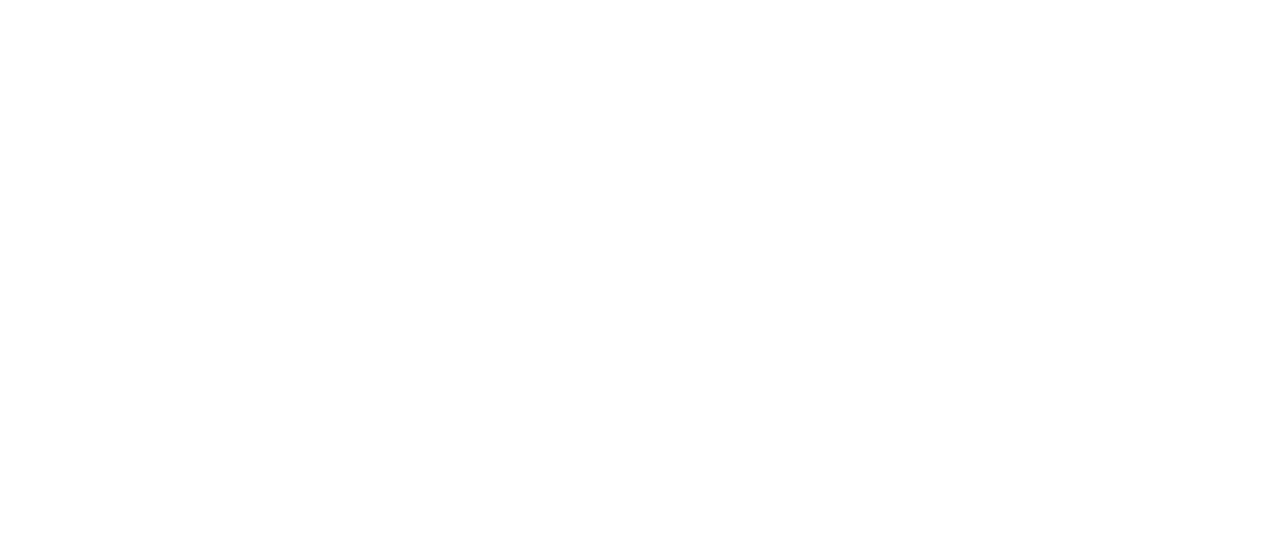
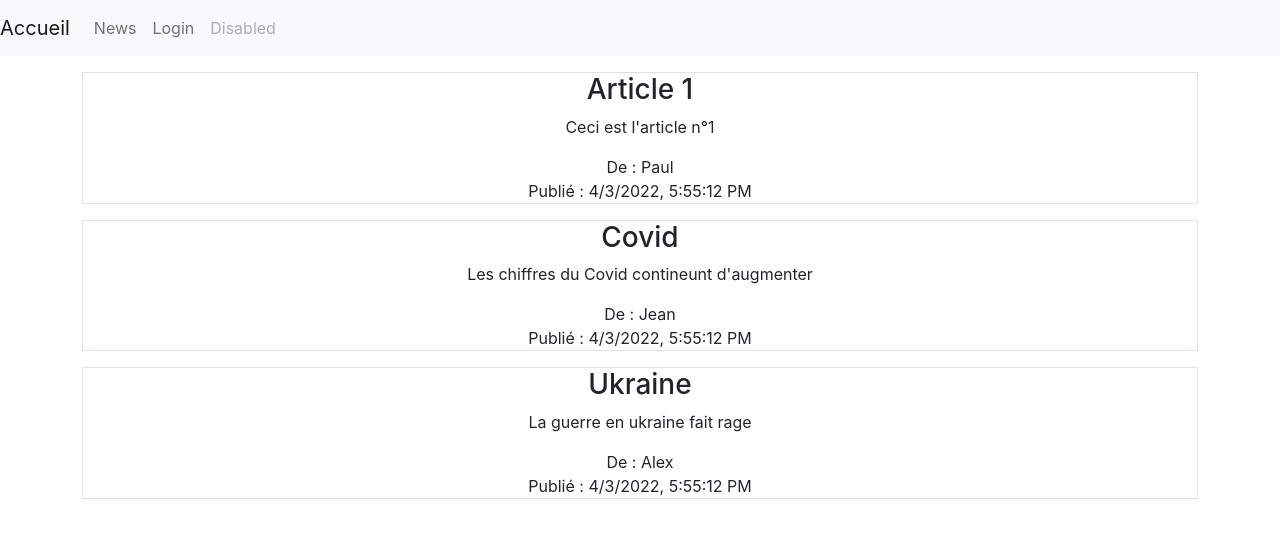
Before and after one commit to maximmrg/Tertoui, a React (Create React App) app in the folder tertoui_front/: page /news in a window 1280 px wide. Before the commit this address had no page. Shown: the top 538 px of the page. Built offline with nearby package versions, Linux system fonts and the light colour scheme.

Commit message:
navbar + login

```diff
--- a/tertoui_front/src/App.js
+++ b/tertoui_front/src/App.js
@@ -7,14 +7,37 @@
 import { BrowserRouter, Router, Route, Routes} from 'react-router-dom';
 import {Link} from 'react-router-dom';
 import Index from './pages/index';
+import { ListNews } from './pages/list_news';
+import Navigation from './Navigation';
+import UserProfile from './UserProfile';
 
 class App extends Component {
+
+  constructor(props){
+    super(props);
+  }
+
+  login = () => {
+    UserProfile.createSession();
+    this.setState({isLog: true});
+  }
+
+  logout = () => {
+      UserProfile.reset();
+      this.setState({isLog: false});
+  }
+
   render() {
+    const isLog = UserProfile.getIsSessionCurrent();
+    console.log(isLog);
   return (
     <>
+    <Navigation isLoggedIn={true}/>
+
       <Routes>
         <Route path='/' element={<Index/>}></Route>
         <Route path='/news_form' element={<NewsForm/>}></Route>
+        <Route path='/news' element={<ListNews/>}></Route>
         <Route path='/login' element={<LoginPage/>}></Route>
       </Routes>
     </>
--- /dev/null
+++ b/tertoui_front/src/Navigation.js
@@ -0,0 +1,80 @@
+import { Component } from "react";
+import { Link } from 'react-router-dom';
+import UserProfile from "./UserProfile";
+
+class NavBarLoggedIn extends Component {
+    render() {
+        return(
+            <>
+            <nav className="navbar navbar-expand-lg navbar-light bg-light">
+            <Link to={{
+                pathname: '/',
+            }} className="navbar-brand">Accueil</Link>
+            <button className="navbar-toggler" type="button" data-toggle="collapse" data-target="#navbarNav" aria-controls="navbarNav" aria-expanded="false" aria-label="Toggle navigation">
+                <span className="navbar-toggler-icon"></span>
+            </button>
+            <div className="collapse navbar-collapse" id="navbarNav">
+                <ul className="navbar-nav">
+                    <li className="nav-item">
+                        <Link to='/news' className="nav-link">News</Link>
+                    </li>
+                <li className="nav-item">
+                    <a className="nav-link disabled" href="#">Disabled</a>
+                </li>
+                </ul>
+            </div>
+            </nav>
+
+
+            </>
+        );
+    }
+}
+
+class NavBarPublic extends Component {
+    render() {
+        return(
+            <>
+            <nav className="navbar navbar-expand-lg navbar-light bg-light">
+            <Link to={{
+                pathname: '/',
+            }} className="navbar-brand">Accueil</Link>
+            <button className="navbar-toggler" type="button" data-toggle="collapse" data-target="#navbarNav" aria-controls="navbarNav" aria-expanded="false" aria-label="Toggle navigation">
+                <span className="navbar-toggler-icon"></span>
+            </button>
+            <div className="collapse navbar-collapse" id="navbarNav">
+                <ul className="navbar-nav">
+                    <li className="nav-item">
+                        <Link to='/news' className="nav-link">News</Link>
+                    </li>
+
+                <li className="nav-item">
+                    <Link to={{
+                        pathname: '/login',
+                    }} className="nav-link">Login</Link>
+                </li>
+
+                <li className="nav-item">
+                    <a className="nav-link disabled" href="#">Disabled</a>
+                </li>
+                </ul>
+            </div>
+            </nav>
+
+
+            </>
+        );
+    }
+}
+
+
+
+class Navigation extends Component {
+    render(){
+    return <>
+            {UserProfile.getIsSessionCurrent() ? <NavBarLoggedIn/> : <NavBarPublic/>}
+        </>
+    }
+};
+
+export default Navigation;
--- /dev/null
+++ b/tertoui_front/src/UserProfile.js
@@ -0,0 +1,62 @@
+var UserProfile = (function() {
+    var isSessionCurrent = false;
+
+    var email = "";
+    var pseudo = "";
+    var token = "";
+
+    var getIsSessionCurrent = function(){
+        return isSessionCurrent;
+    };
+
+    var createSession = function(){
+        isSessionCurrent = true;
+    }
+
+    var getMail = function(){
+        return email;
+    };
+
+    var setMail = function(mail_param){
+        email = mail_param;
+    };
+
+
+    var getPseudo = function(){
+        return pseudo;
+    };
+
+    var setPseudo = function(pseudo_param){
+        pseudo = pseudo_param;
+    };
+
+    var getToken = function(){
+        return token;
+    };
+
+    var setToken = function(token_param){
+        token = token_param;
+    };
+
+    var reset = function(){
+        email = '';
+        pseudo = '';
+        token = '';
+        isSessionCurrent = false;
+    };
+
+    return{
+        getMail: getMail,
+        setMail: setMail,
+        getPseudo: getPseudo,
+        setPseudo: setPseudo,
+        getToken: getToken,
+        setToken: setToken,
+        getIsSessionCurrent: getIsSessionCurrent,
+        reset: reset,
+        createSession: createSession,
+    }
+
+}) ();
+
+export default UserProfile;
--- a/tertoui_front/src/pages/create_news.jsx
+++ b/tertoui_front/src/pages/create_news.jsx
@@ -1,6 +1,7 @@
 import React from 'react';
 import { Component } from 'react';
 import ReactDOM from 'react-dom'
+import UserProfile from '../UserProfile'
 
 
 class Field extends Component {
@@ -30,9 +31,11 @@
         super(props)
         this.state = {
             titre: '',
-            article: ''
+            article: '',
+            author: UserProfile.getPseudo(),
         }
         this.handleChange = this.handleChange.bind(this)
+        this.handleSubmit= this.handleSubmit.bind(this)
     }
 
     handleChange (e) {
@@ -43,11 +46,23 @@
         })
     }
 
+    handleSubmit (e) {
+        e.preventDefault();
+        const data = JSON.stringify(this.state)
+        console.log(data)
+        UserProfile.reset();
+    }
+
     render () {
         return <div className='container App'>
+            <form onSubmit={this.handleSubmit}>
             <h1>Votre Actualité</h1>
             <Field name="titre" value={this.state.titre} onChange={this.handleChange}>Titre</Field>
             <TextAreaField name="article" value={this.state.article} onChange={this.handleChange}>Article</TextAreaField>
+            <div className='form-group'>
+                <button className='btn btn-primary'>Publier</button>
+            </div>
+            </form>
         </div>
     }
 }
--- a/tertoui_front/src/pages/index.jsx
+++ b/tertoui_front/src/pages/index.jsx
@@ -1,9 +1,10 @@
 import React from 'react';
-import { Link } from 'react-router-dom';
+import { Link, useLocation } from 'react-router-dom';
 import { Component } from 'react';
 
 
 export class Index extends Component {
+
     render() {
        return <div className="App">
             <h1>Tertoui</h1>
@@ -12,6 +13,8 @@
             <Link to='/login'>Se connecter</Link>
             <br />
             <Link to='/news_form'>Créer une news</Link>
+            <br/>
+            <Link to='/news'>News</Link>
         </div>
     }
 };
--- /dev/null
+++ b/tertoui_front/src/pages/list_news.jsx
@@ -0,0 +1,56 @@
+import React from 'react';
+import {Component} from 'react';
+
+
+class Article extends Component {
+    render(){
+        const {title, author, children, date} = this.props
+        return <div className='form-group border mt-3'>
+            <h3 htmlFor={title}>{title}</h3>
+            <div>
+                <p>{children}</p>
+            </div>
+            <div>
+                De : {author}
+                <br/>
+                Publié : {date}
+            </div>
+        </div>
+    }
+}
+
+
+
+export class ListNews extends Component {
+    constructor (props) {
+        super(props)
+
+        this.state = {
+            date: ''
+        }
+    }
+
+    componentDidMount() {
+        this.getDate();
+      }
+
+    getDate = () => {
+        this.setState({ date : new Date().toLocaleString() });
+      };
+
+    render () {
+        return <div className='container App'>
+            <Article title="Article 1" author="Paul" date={this.state.date}>
+                Ceci est l'article n°1
+            </Article>
+
+            <Article title="Covid" author="Jean" date={this.state.date}>
+                Les chiffres du Covid contineunt d'augmenter
+            </Article>
+
+            <Article title="Ukraine" author="Alex" date={this.state.date}>
+                La guerre en ukraine fait rage
+            </Article>
+        </div>
+    }
+}
```
